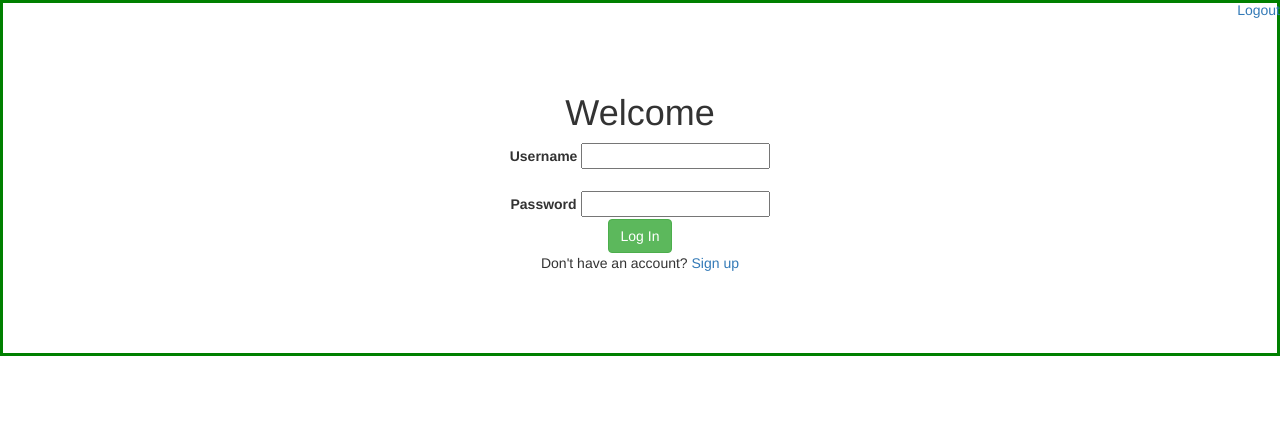
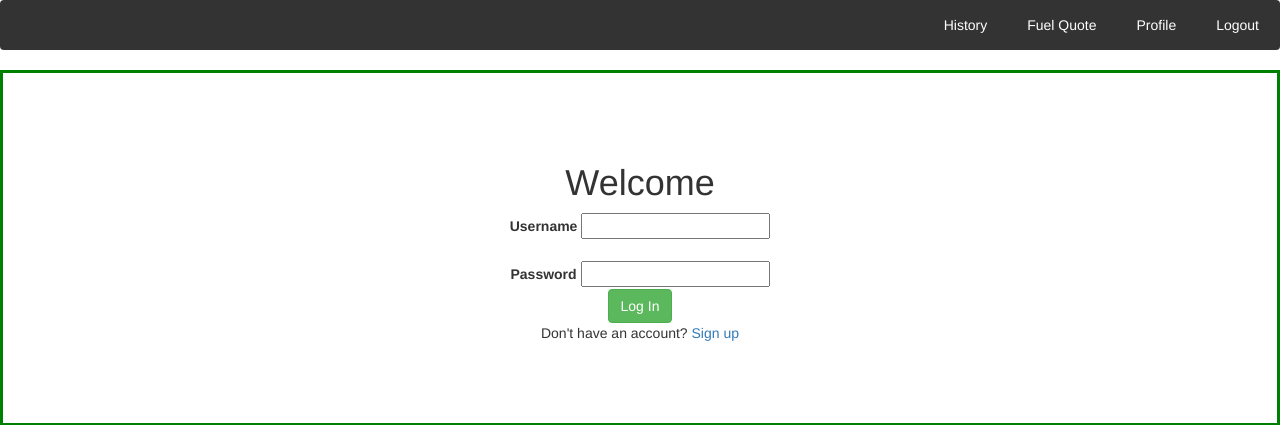
Before and after one commit to DevThorough/Software_Design_G63_Project, a Flask app: a page that uses website/templates/index.html in a window 1280 px wide. Shown: the top 425 px of the page. Run offline with Flask 3, Linux system fonts and the light colour scheme; some libraries are stand-ins or nearby versions.

Commit message:
navbar added, fuel quote message added

```diff
--- a/website/__init__.py
+++ b/website/__init__.py
@@ -15,10 +15,12 @@ def create_app():
     from .views import views
     from .auth import auth
     from .profile import profile
+    from .fuel_quote import fuelquote
 
     app.register_blueprint(views, url_prefix='/')
     app.register_blueprint(auth, url_prefix='/')
     app.register_blueprint(profile, url_prefix='/')
+    app.register_blueprint(fuelquote, url_prefix='/')
 
     from .models import User
 
--- a/website/profile.py
+++ b/website/profile.py
@@ -5,6 +5,7 @@ from flask_login import login_required
 
 
 profile = Blueprint('profile', __name__)
+
 
 @profile.route('/profile', methods=['GET', 'POST'])
 @login_required
--- a/website/static/cstyle.css
+++ b/website/static/cstyle.css
@@ -22,3 +22,28 @@ th, td {
 th {
     background-color: #f2f2f2;
 }
+
+/* Style for navigation links */
+        .navbar {
+            position: fixed;
+            top: 0;
+            right: 0;
+            background-color: #333;
+            overflow: hidden;
+        }
+
+        /* Style for each link */
+        .navbar a {
+            float: right;
+            display: block;
+            color: white;
+            text-align: center;
+            padding: 14px 20px;
+            text-decoration: none;
+        }
+
+        /* Change color on hover */
+        .navbar a:hover {
+            background-color: #ddd;
+            color: black;
+        }
--- a/website/templates/index.html
+++ b/website/templates/index.html
@@ -1,5 +1,6 @@
 <!DOCTYPE html>
 <html>
+
     <head>
         <meta charset="UTF-8">
         <meta http-equiv="X-UA-Compatible" content="IE=edge">
@@ -8,9 +9,15 @@
         <meta name="viewport" content="width=device-width, initial-scale=1.0">
         <link rel="stylesheet" href="{{ url_for('static', filename='cstyle.css') }}">
         <link rel="stylesheet" href="https://maxcdn.bootstrapcdn.com/bootstrap/3.4.1/css/bootstrap.min.css">
+
     </head>
     <body>
-        <a href="/logout" style="position: fixed; right: 0;">Logout</a>
+        <div class="navbar">
+            <a href="/logout">Logout</a>
+            <a href="/profile">Profile</a>
+            <a href="/fuel_quote">Fuel Quote</a>
+            <a href="/fuel_quote_history">History</a>
+        </div>
         {% with messages = get_flashed_messages(with_categories=true) %}
             {% if messages %}
                 <ul class=flashes>
```
Also changed, not shown: website/fuel_quote.py (added, +13 -0 lines).
